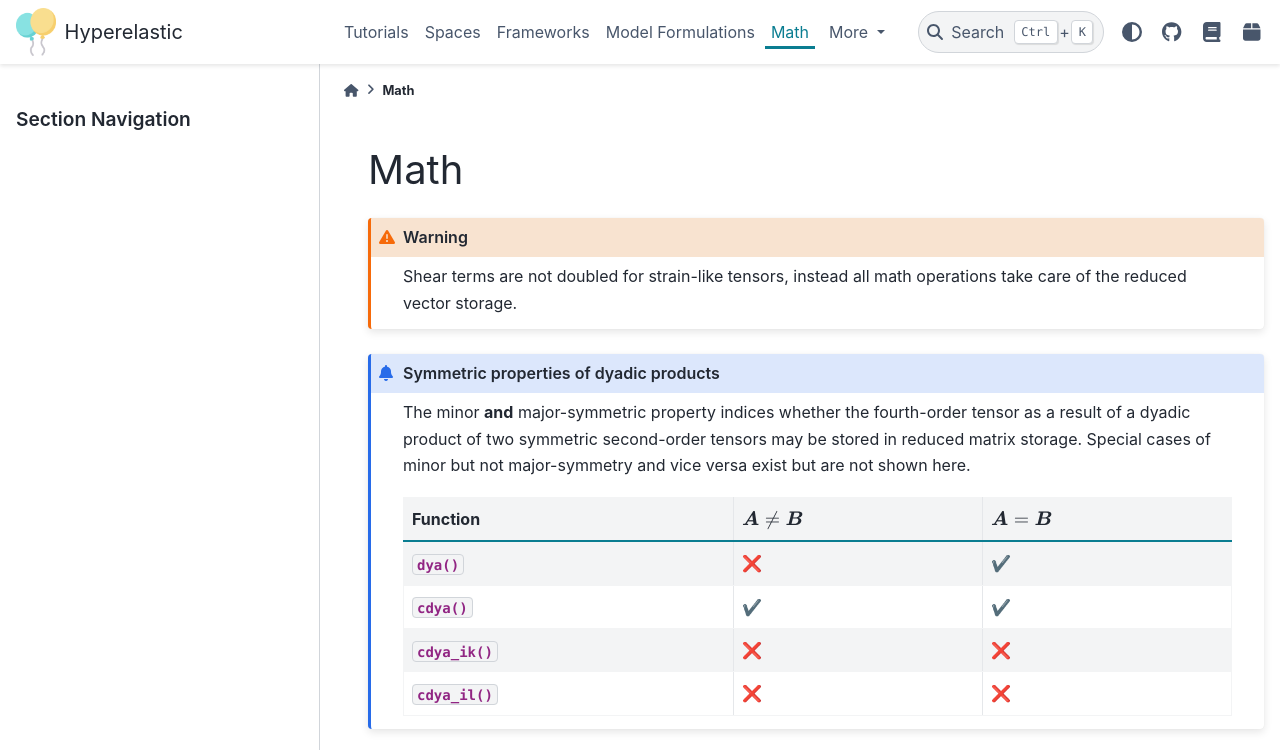
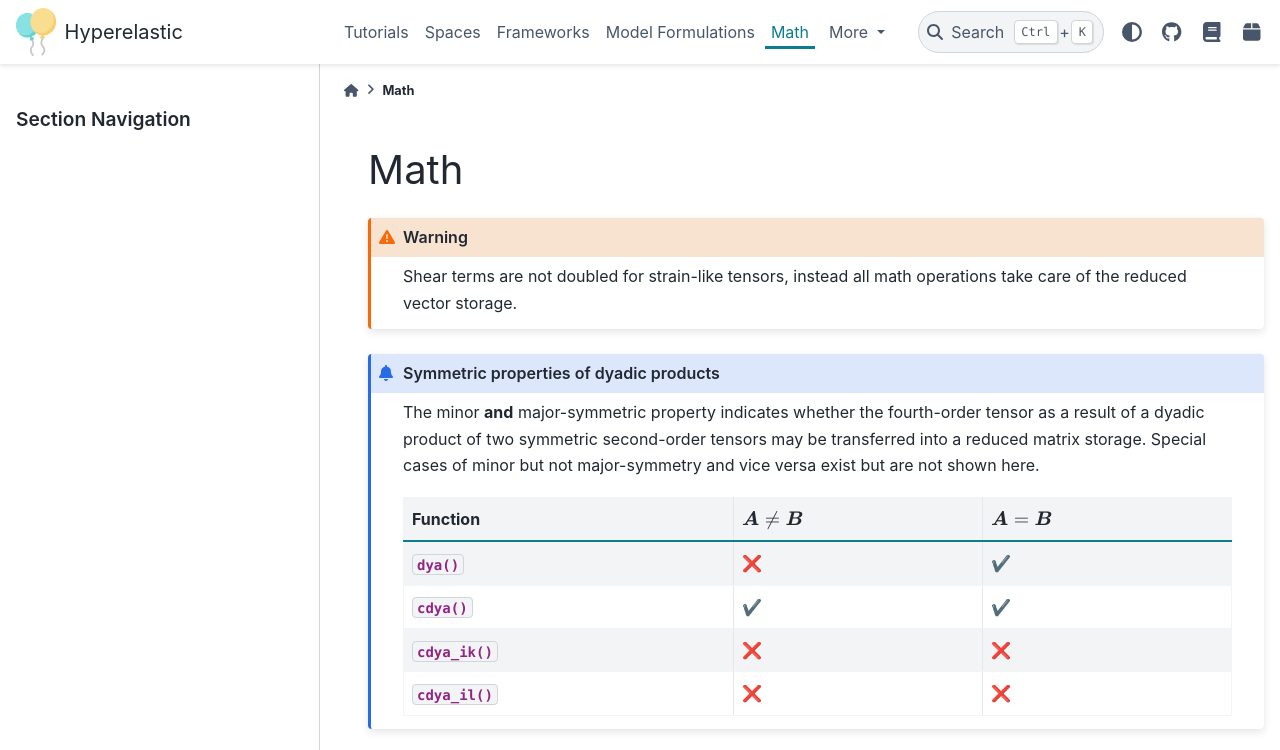
Before and after one commit to adtzlr/hyperelastic, a Sphinx documentation site: the page built from docs/hyperelastic/math.rst, in a window 1280 px wide and 1027 px high, cut to the strip 0-750 px from the top of the window. Built offline with Sphinx 7.4.7 and the PyData theme 0.15.4, drawn with Linux system fonts in a browser that asks for light colours.

Commit message:
Update math.rst

```diff
--- a/docs/hyperelastic/math.rst
+++ b/docs/hyperelastic/math.rst
@@ -6,7 +6,7 @@ Math
 
 ..  admonition:: Symmetric properties of dyadic products
 
-    The minor **and** major-symmetric property indices whether the fourth-order tensor as a result of a dyadic product of two symmetric second-order tensors may be stored in reduced matrix storage. Special cases of minor but not major-symmetry and vice versa exist but are not shown here.
+    The minor **and** major-symmetric property indicates whether the fourth-order tensor as a result of a dyadic product of two symmetric second-order tensors may be transferred into a reduced matrix storage. Special cases of minor but not major-symmetry and vice versa exist but are not shown here.
 
     +------------------+-------------------------------------------+-----------------------------------------+
     |     Function     | :math:`\boldsymbol{A} \ne \boldsymbol{B}` | :math:`\boldsymbol{A} = \boldsymbol{B}` |
```
